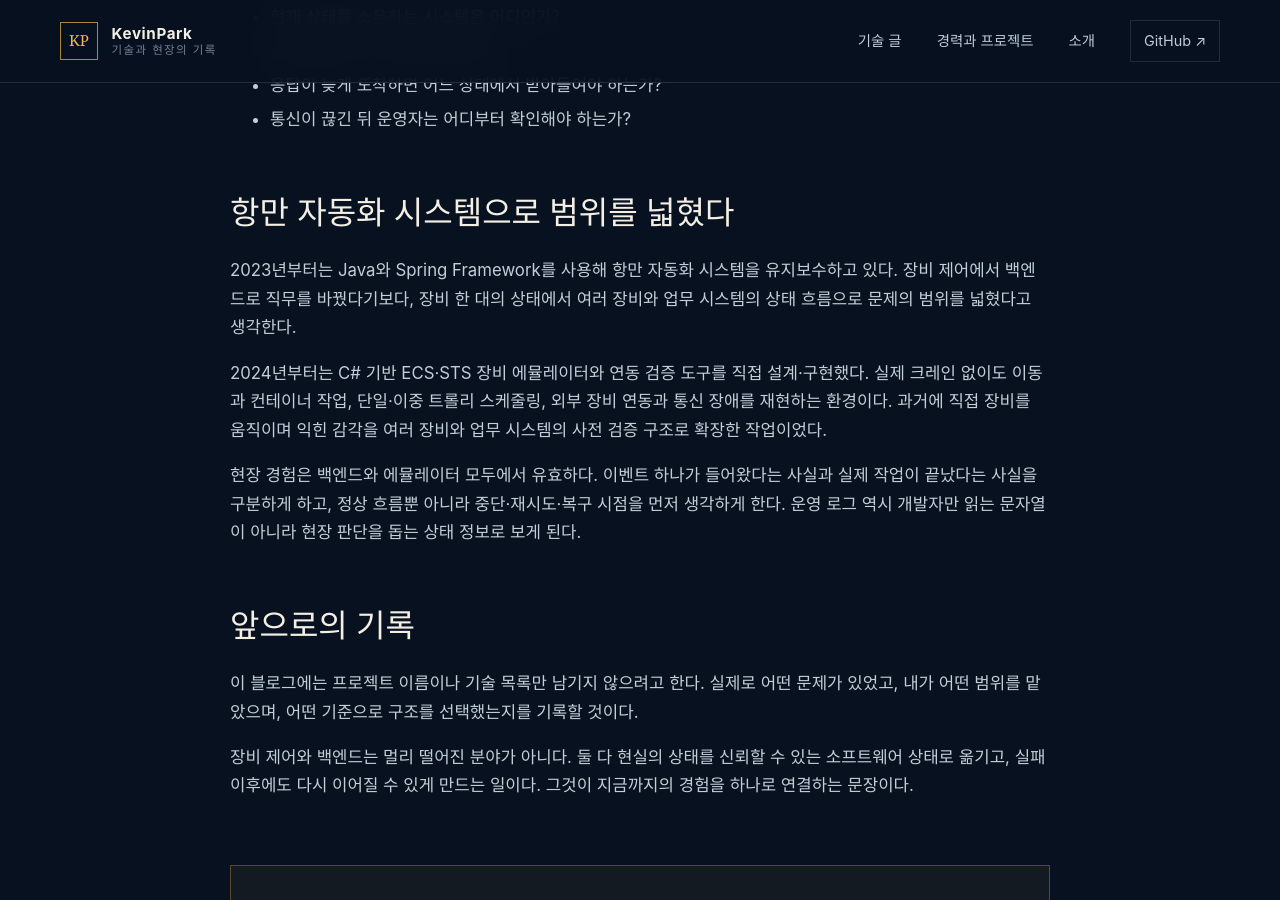
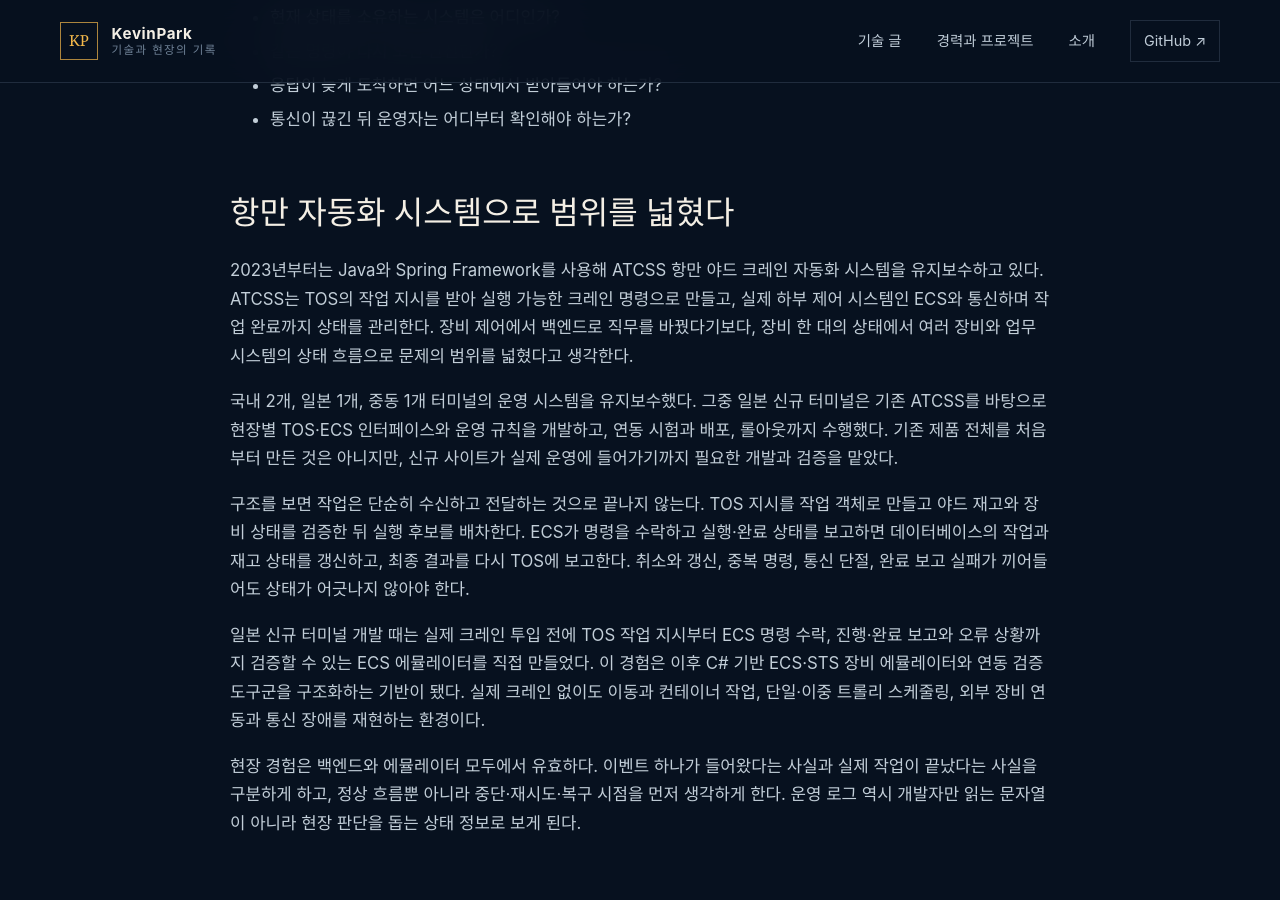
Before and after one commit to parkKevinSB/parkKevinSB.github.io, a Jekyll site: the page built from _posts/2026-07-28-control-engineering-to-backend.md, in a window 1280 px wide and 900 px high, scrolled down 1813 px. Built offline with Jekyll 4.4.1, drawn with Linux system fonts in a browser that asks for light colours.

Commit message:
Enhance details on ATCSS system and ECS emulator development
Updated the content to provide more specific details about the ATCSS port yard crane automation system and the development of the ECS emulator. Added information about maintenance work across multiple terminals and the complexity of task execution and validation.

```diff
--- a/_posts/2026-07-28-control-engineering-to-backend.md
+++ b/_posts/2026-07-28-control-engineering-to-backend.md
@@ -41,9 +41,13 @@ PC 프로그램, PLC, 카메라, 데이터베이스는 각자 다른 시간으
 
 ## 항만 자동화 시스템으로 범위를 넓혔다
 
-2023년부터는 Java와 Spring Framework를 사용해 항만 자동화 시스템을 유지보수하고 있다. 장비 제어에서 백엔드로 직무를 바꿨다기보다, 장비 한 대의 상태에서 여러 장비와 업무 시스템의 상태 흐름으로 문제의 범위를 넓혔다고 생각한다.
+2023년부터는 Java와 Spring Framework를 사용해 ATCSS 항만 야드 크레인 자동화 시스템을 유지보수하고 있다. ATCSS는 TOS의 작업 지시를 받아 실행 가능한 크레인 명령으로 만들고, 실제 하부 제어 시스템인 ECS와 통신하며 작업 완료까지 상태를 관리한다. 장비 제어에서 백엔드로 직무를 바꿨다기보다, 장비 한 대의 상태에서 여러 장비와 업무 시스템의 상태 흐름으로 문제의 범위를 넓혔다고 생각한다.
 
-2024년부터는 C# 기반 ECS·STS 장비 에뮬레이터와 연동 검증 도구를 직접 설계·구현했다. 실제 크레인 없이도 이동과 컨테이너 작업, 단일·이중 트롤리 스케줄링, 외부 장비 연동과 통신 장애를 재현하는 환경이다. 과거에 직접 장비를 움직이며 익힌 감각을 여러 장비와 업무 시스템의 사전 검증 구조로 확장한 작업이었다.
+국내 2개, 일본 1개, 중동 1개 터미널의 운영 시스템을 유지보수했다. 그중 일본 신규 터미널은 기존 ATCSS를 바탕으로 현장별 TOS·ECS 인터페이스와 운영 규칙을 개발하고, 연동 시험과 배포, 롤아웃까지 수행했다. 기존 제품 전체를 처음부터 만든 것은 아니지만, 신규 사이트가 실제 운영에 들어가기까지 필요한 개발과 검증을 맡았다.
+
+구조를 보면 작업은 단순히 수신하고 전달하는 것으로 끝나지 않는다. TOS 지시를 작업 객체로 만들고 야드 재고와 장비 상태를 검증한 뒤 실행 후보를 배차한다. ECS가 명령을 수락하고 실행·완료 상태를 보고하면 데이터베이스의 작업과 재고 상태를 갱신하고, 최종 결과를 다시 TOS에 보고한다. 취소와 갱신, 중복 명령, 통신 단절, 완료 보고 실패가 끼어들어도 상태가 어긋나지 않아야 한다.
+
+일본 신규 터미널 개발 때는 실제 크레인 투입 전에 TOS 작업 지시부터 ECS 명령 수락, 진행·완료 보고와 오류 상황까지 검증할 수 있는 ECS 에뮬레이터를 직접 만들었다. 이 경험은 이후 C# 기반 ECS·STS 장비 에뮬레이터와 연동 검증 도구군을 구조화하는 기반이 됐다. 실제 크레인 없이도 이동과 컨테이너 작업, 단일·이중 트롤리 스케줄링, 외부 장비 연동과 통신 장애를 재현하는 환경이다.
 
 현장 경험은 백엔드와 에뮬레이터 모두에서 유효하다. 이벤트 하나가 들어왔다는 사실과 실제 작업이 끝났다는 사실을 구분하게 하고, 정상 흐름뿐 아니라 중단·재시도·복구 시점을 먼저 생각하게 한다. 운영 로그 역시 개발자만 읽는 문자열이 아니라 현장 판단을 돕는 상태 정보로 보게 된다.
 
```
